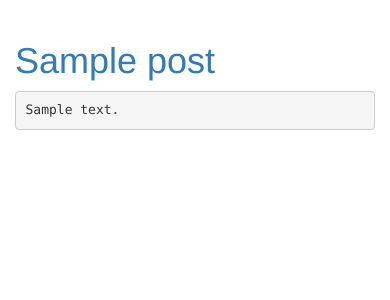
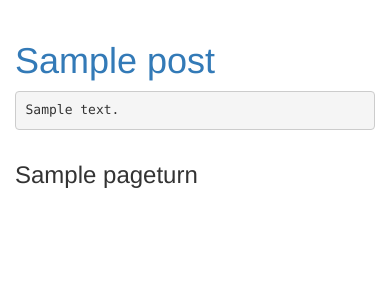
Before and after one commit to jvaughn575/build-a-blog, a Python web app: template templates/display-posts.html in a window 390 px wide. Shown: the part 147-447 px from the top of the page. Run offline with Jinja, Linux system fonts and the light colour scheme; the template is opened without the code that fills it: most values are stand-ins (such as "Sample title", 1, 10 or a date in 2020); some libraries are stand-ins or nearby versions.

Commit message:
Added previous/next buttons to access the complete datastore of posts

```diff
--- a/templates/display-posts.html
+++ b/templates/display-posts.html
@@ -25,4 +25,15 @@
         </div>
     </div>
 {% endfor %}
+<div class="container-fluid">
+    <div class="row">
+        <div class="col-md-2"></div>
+        <div class="col-md-8">
+            <h3>{{pageturn | safe}}</h3>
+
+        </div>
+        <div class="col-md-2"></div>
+    </div>
+</div>
+
 {% endblock %}
```
Also changed, not shown: main.py (+31 -5 lines).
